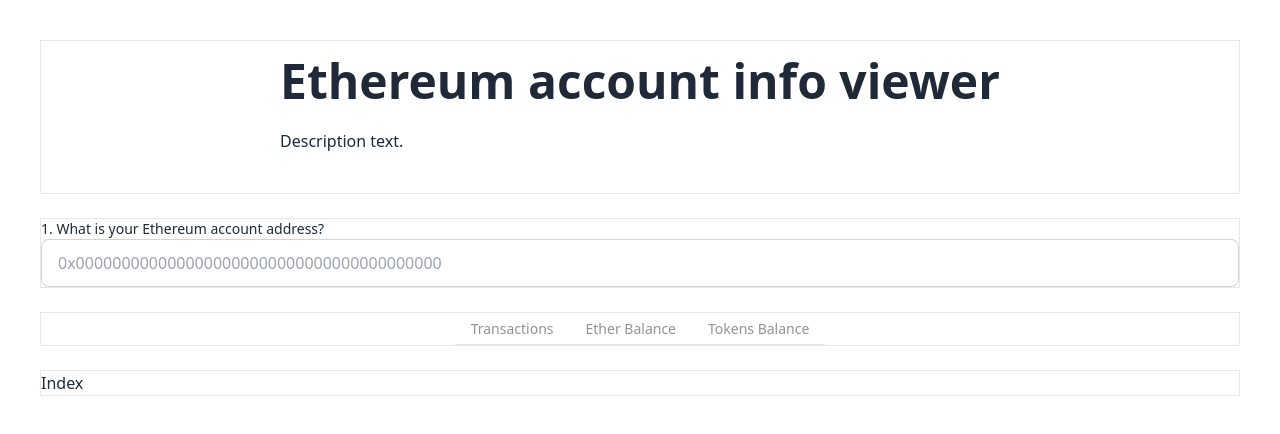
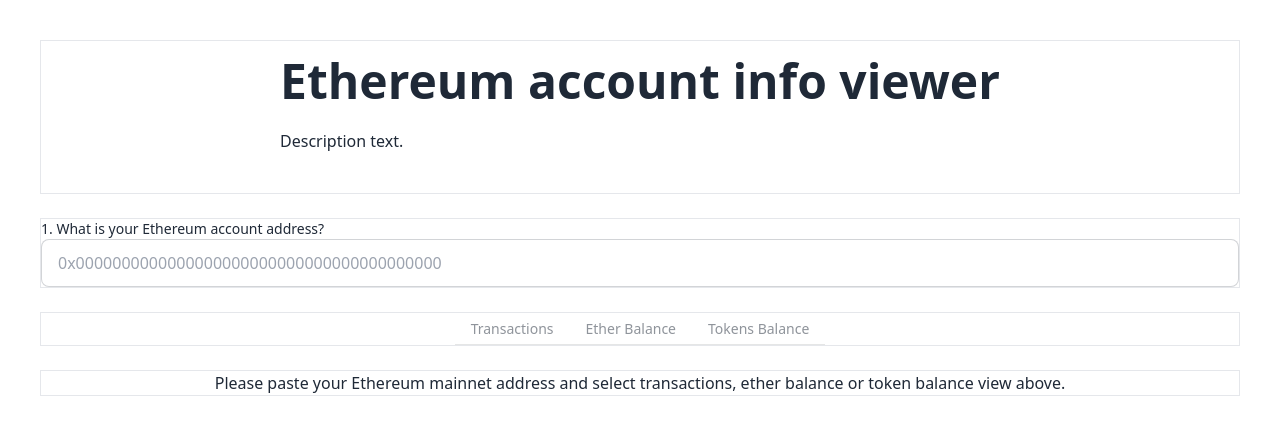
Before and after one commit to khssnv/ethaccinfo.g.khassanov.xyz, a Nuxt app in the folder frontend/: page / in a window 1280 px wide. Shown: the top 434 px of the page. Built offline with nearby package versions, Linux system fonts and the light colour scheme.

Commit message:
Update index page message

```diff
--- a/frontend/pages/index.vue
+++ b/frontend/pages/index.vue
@@ -1,3 +1,6 @@
 <template>
-  <div>Index</div>
+  <div class="text-center">
+    Please paste your Ethereum mainnet address and select transactions, ether
+    balance or token balance view above.
+  </div>
 </template>
```
